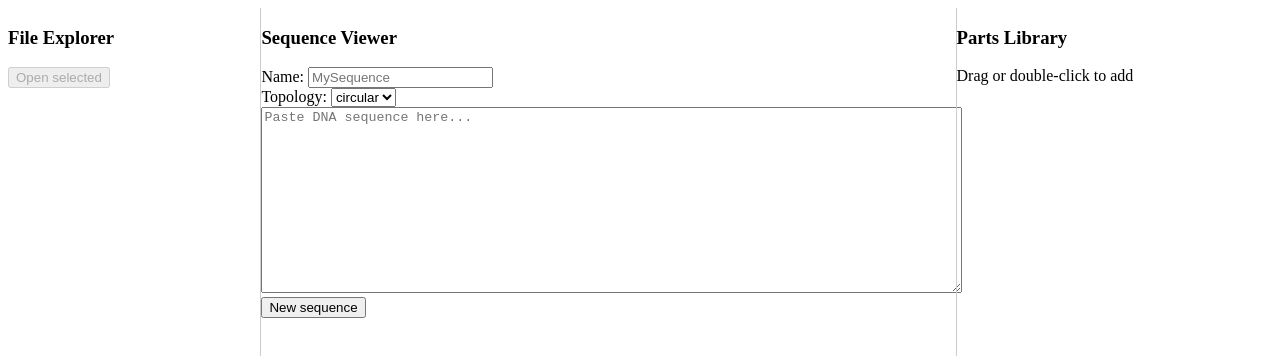
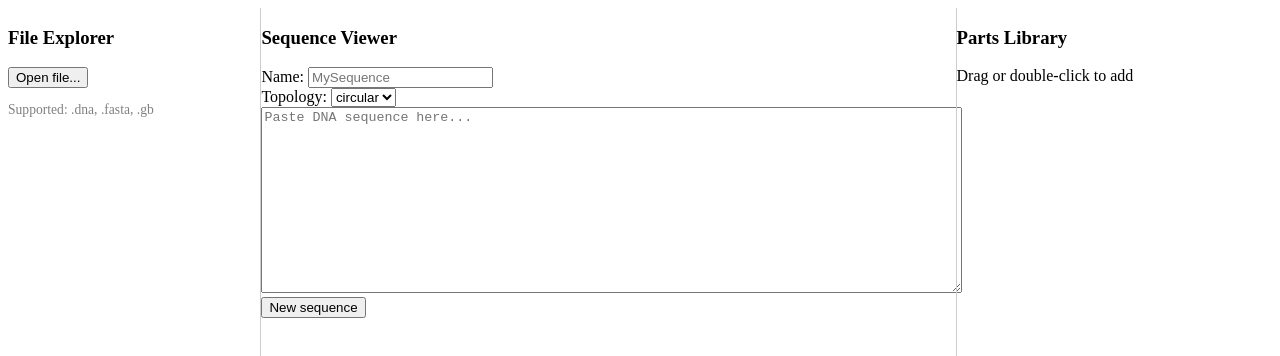
Before and after one commit to Hitorux90/NAipE, a React (Vite) app in the folder src/: page / in a window 1280 px wide. Shown: the top 356 px of the page. Built offline with nearby package versions, Linux system fonts and the light colour scheme.

Commit message:
fix: always enable file open button in FileExplorer

```diff
--- a/src/components/FileExplorer.tsx
+++ b/src/components/FileExplorer.tsx
@@ -24,12 +24,10 @@ export default function FileExplorer({ sequences, selectedId, onSelect, onOpenSe
           </li>
         ))}
       </ul>
-      <button id="open-selected-btn" onClick={onOpenSelected} disabled={!hasSelection}>
-        Open selected
+      <button id="open-file-btn" onClick={onOpenSelected}>
+        Open file...
       </button>
-      {!hasSelection && sequences.length > 0 && (
-        <p style={{ color: 'gray' }}>Select a sequence to open.</p>
-      )}
+      <p style={{ fontSize: '0.85em', color: 'gray' }}>Supported: .dna, .fasta, .gb</p>
     </div>
   );
 }
```
